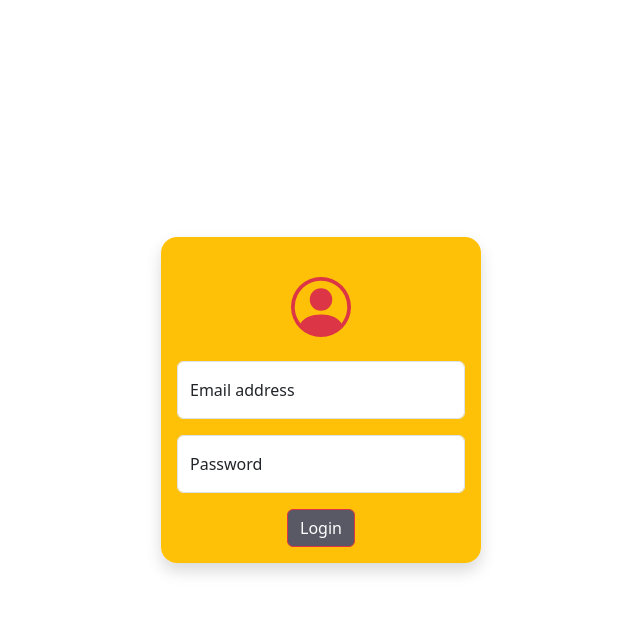
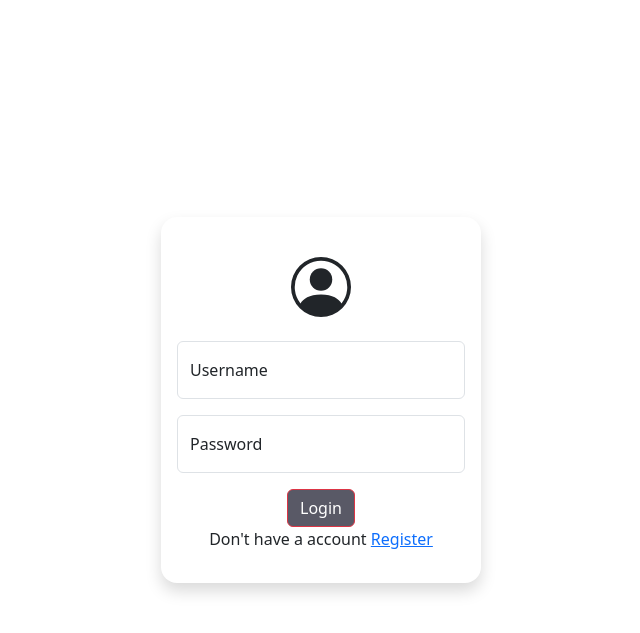
Before and after one commit to Kimpat09/orphan_project, a Django app: page /Login/ in a window 1280 px wide. Shown: the top 633 px of the page, without its empty margins (319-959 px from the left). Run offline with Django 4.2, Linux system fonts and the light colour scheme; some web fonts are replaced.

Commit message:
Update Login.html

```diff
--- a/Orphanage/templates/pages/Login.html
+++ b/Orphanage/templates/pages/Login.html
@@ -17,22 +17,27 @@
       <div class="raw">
         <div class="col-12 col-sm-8 col-md-6 m-auto">
           <div class="card border-0 shadow rounded-4">
-            <div class="card-body bg-warning rounded-4">
-              <svg class="my-4 text-danger" xmlns="http://www.w3.org/2000/svg" width="60" height="60" fill="currentColor" class="bi bi-person-circle" viewBox="0 0 16 16">
+            <div class="box card-body  rounded-4">
+              <svg class="my-4 " xmlns="http://www.w3.org/2000/svg" width="60" height="60" fill="currentColor" class="bi bi-person-circle" viewBox="0 0 16 16">
                 <path d="M11 6a3 3 0 1 1-6 0 3 3 0 0 1 6 0z"/>
                 <path fill-rule="evenodd" d="M0 8a8 8 0 1 1 16 0A8 8 0 0 1 0 8zm8-7a7 7 0 0 0-5.468 11.37C3.242 11.226 4.805 10 8 10s4.757 1.225 5.468 2.37A7 7 0 0 0 8 1z"/>
               </svg>
-              <form action="">
+              <form action="" method="POST">
+                {% csrf_token %}
                 <div class="form-floating mb-3">
-                  <input type="email" class="form-control" id="floatingInput" placeholder="name@example.com">
-                  <label for="floatingInput">Email address</label>
+                  <input type="text" name="username" class="form-control" id="floatingInput" placeholder="Username" required>
+                  <label for="floatingInput">Username</label>
                 </div>
                 <div class="form-floating">
-                  <input type="password" class="form-control" id="floatingPassword" placeholder="Password">
+                  <input type="password" name="password" class="form-control" id="floatingPassword" placeholder="Password" required>
                   <label for="floatingPassword">Password</label>
                 </div>
                 <div class="text-center mt-3">
                   <button class="btn btn-danger">Login</button>
+                </div>
+
+                <div>
+                  <p>Don't have a account <a href="{% url 'registration'%}">Register</p>
                 </div>
               </form>
             </div>
```
